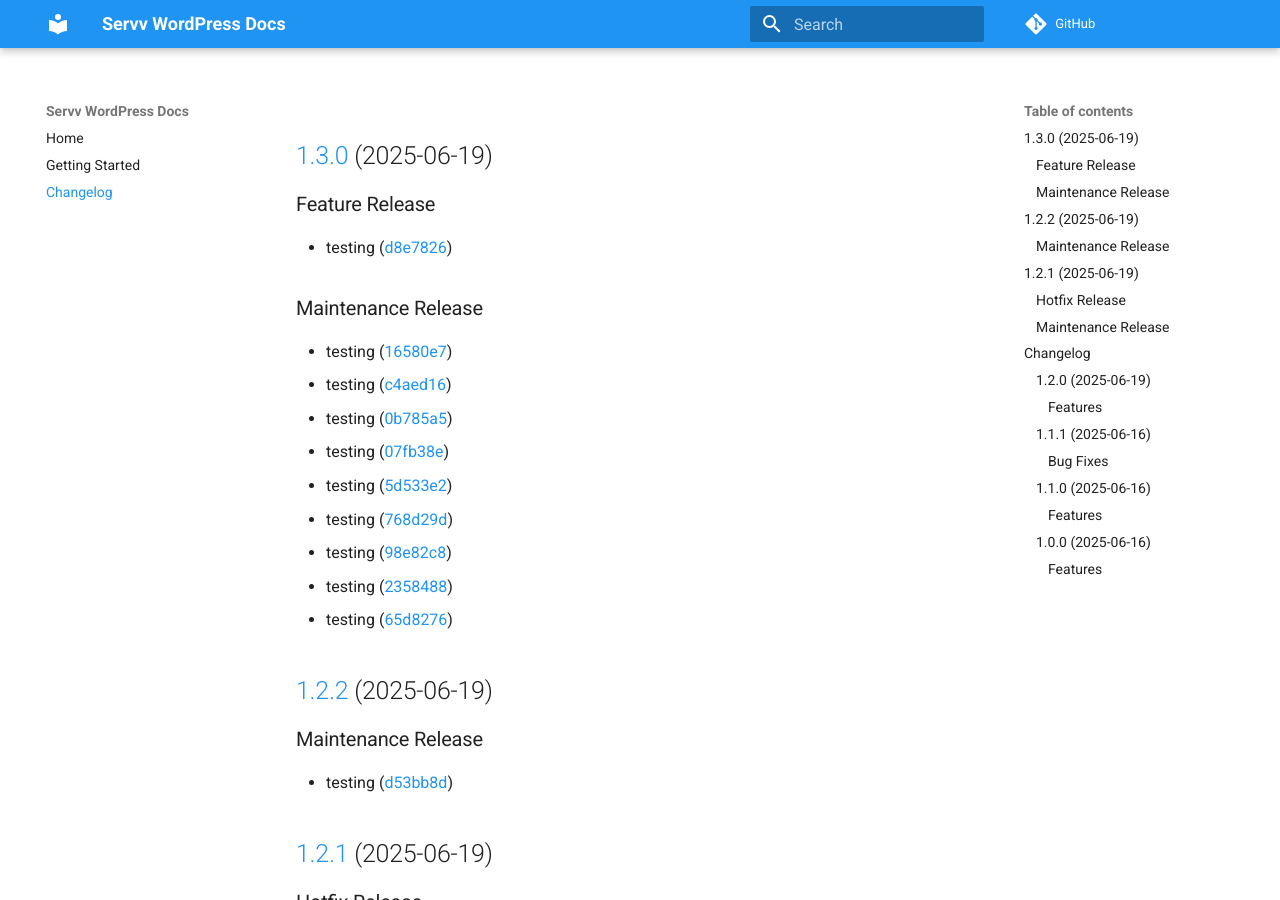
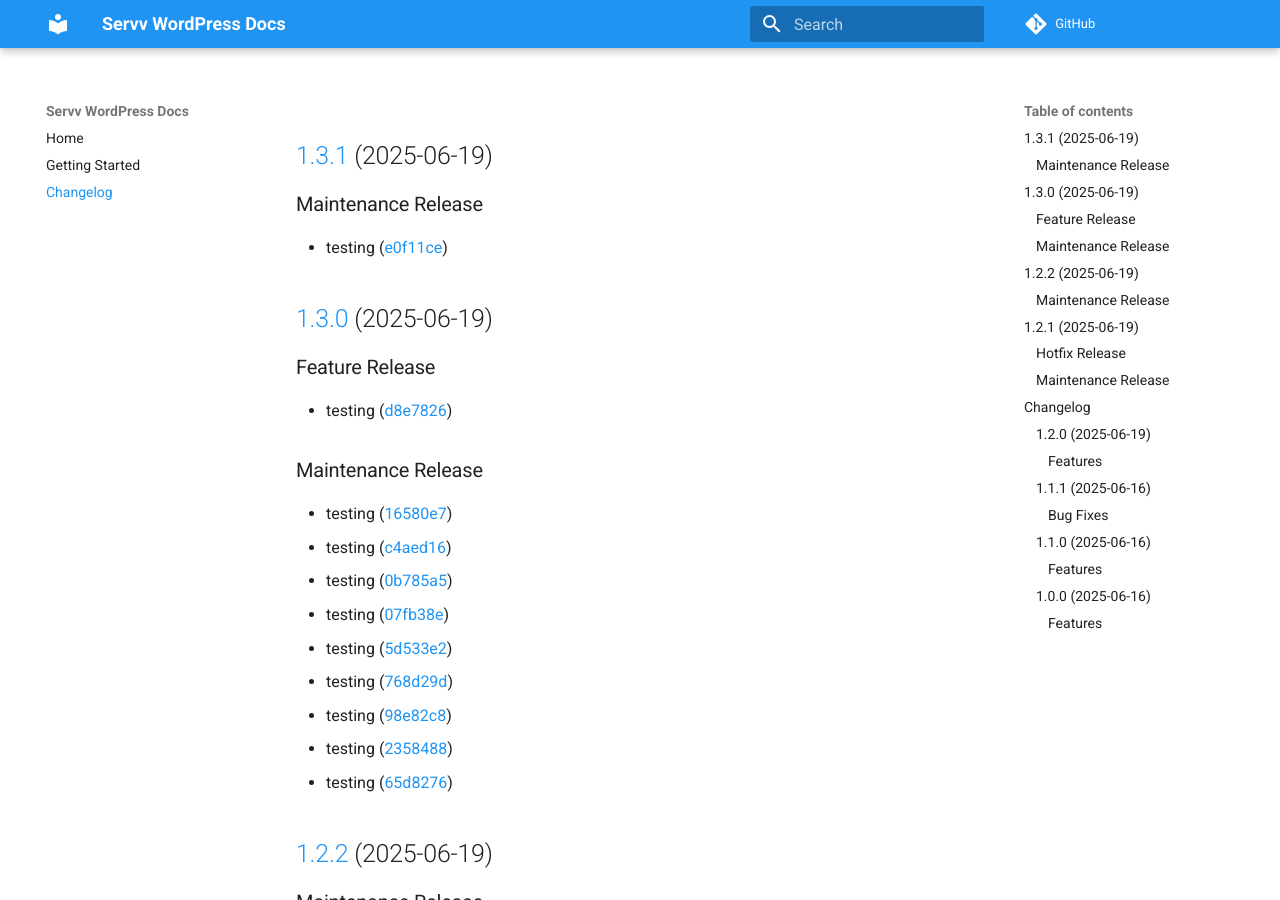
Before and after one commit to varuncoderise/demo_docs, an MkDocs documentation site: the page built from docs/changelog.md, in a window 1280 px wide and 900 px high. Built offline with MkDocs 1.6.1 and Material for MkDocs 9.7.7, drawn with Linux system fonts in a browser that asks for light colours; comment, search, counter and statistics services are not loaded.

Commit message:
Update changelog from v1.3.1

```diff
--- a/docs/changelog.md
+++ b/docs/changelog.md
@@ -1,3 +1,9 @@
+## [1.3.1](https://github.com/varuncoderise/demo-plugin/compare/v1.3.0...v1.3.1) (2025-06-19)
+
+### Maintenance Release
+
+* testing ([e0f11ce](https://github.com/varuncoderise/demo-plugin/commit/e0f11ce406ae1f4b2836d6b929977e3c3b7dd2e0))
+
 ## [1.3.0](https://github.com/varuncoderise/demo-plugin/compare/v1.2.2...v1.3.0) (2025-06-19)
 
 ### Feature Release
```
